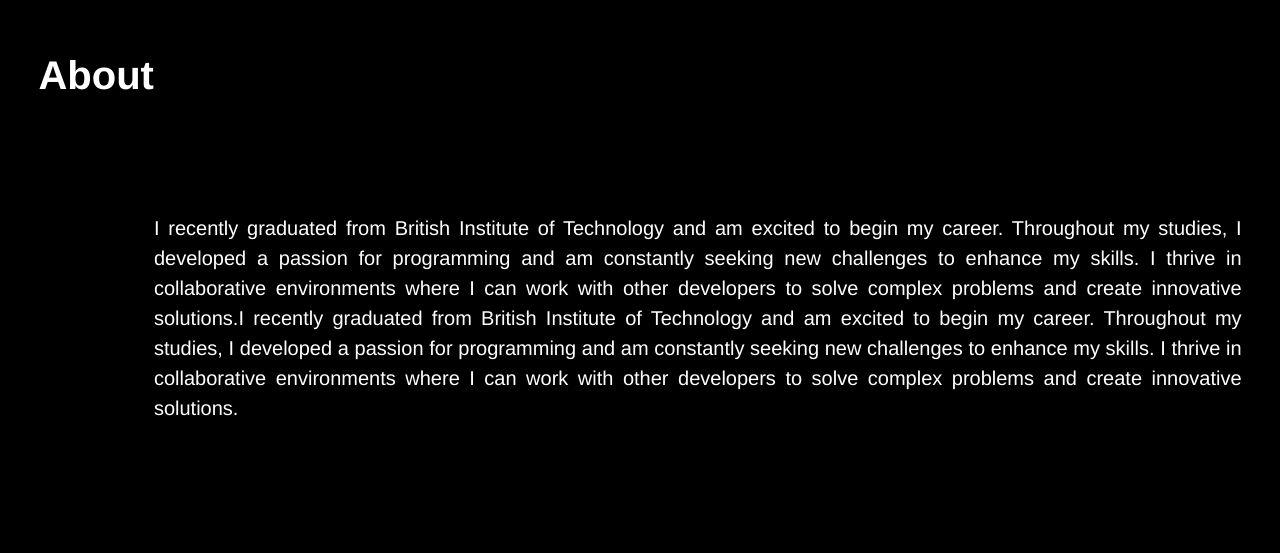
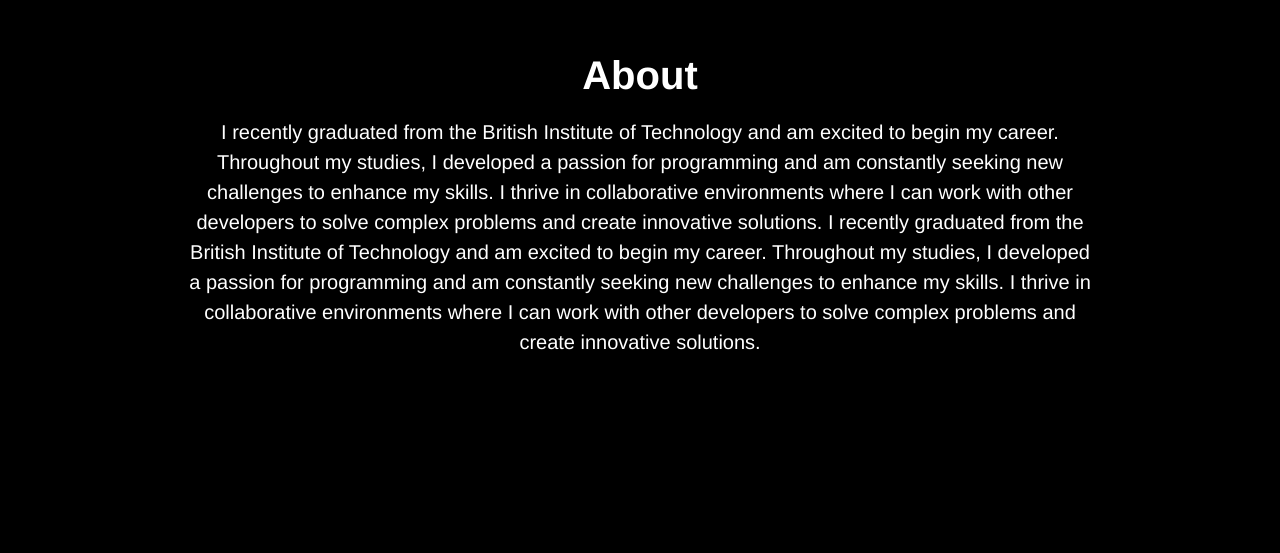
Before and after one commit to IvanRoussev/ivanroussev.com, a React (Create React App) app: page / in a window 1280 px wide. Shown: the part 807-1360 px from the top of the page. Built offline with nearby package versions, Linux system fonts and the light colour scheme.

Commit message:
formatted the about section

```diff
--- a/public/index.html
+++ b/public/index.html
@@ -24,7 +24,7 @@
       work correctly both with client-side routing and a non-root public URL.
       Learn how to configure a non-root public URL by running `npm run build`.
     -->
-    <title>React App</title>
+    <title>Ivan Roussev</title>
   </head>
   <body>
     <noscript>You need to enable JavaScript to run this app.</noscript>
--- a/src/App.css
+++ b/src/App.css
@@ -1,9 +1,15 @@
+:root {
+  --main-bg-color: #000000;
+  --orange-text-color: #cf5c36;
+  --beige-text-color: #efc88b;
+}
+
 html,
 body {
   margin: 0;
   padding: 0;
   width: 100%;
-  background-color: black;
+  background-color: var(--main-bg-color);
   color: #fff;
 }
 
@@ -97,12 +103,17 @@
   border-radius: 20px;
 }
 
+.software-engineer-title {
+  /* color: var(--orange-text-color); */
+}
+
 .titles {
   margin: 200px auto auto 100px;
 }
 
 .title-name {
   font-size: 75px;
+  /* color: var(--beige-text-color); */
 }
 
 .main-home {
@@ -122,12 +133,33 @@
   padding-top: 20vh;
 }
 
-.about-content {
+.about {
+  margin-top: 30rem;
+  margin-bottom: 10rem;
   display: flex;
-  flex-direction: column;
+  justify-content: center;
 }
 
-.content div {
+.about-class {
+  margin-bottom: 10rem;
+  display: flex;
+  justify-content: center;
+}
+
+.about-content {
+  text-align: center;
+  padding-left: 150px;
+  padding-right: 150px;
+}
+
+.projects {
+  margin-top: 10rem;
+  margin-bottom: 10rem;
+  display: flex;
+  justify-content: center;
+}
+
+.contact {
   margin-top: 10rem;
   margin-bottom: 10rem;
   display: flex;
--- a/src/components/About.js
+++ b/src/components/About.js
@@ -1,18 +1,18 @@
 function About() {
   return (
-    <div className='about' id='about'>
-      <h1>About</h1>
+    <div className='about-class' id='about'>
       <div className='about-content'>
+        <h1>About</h1>
         <p>
-          I recently graduated from British Institute of Technology and am
+          I recently graduated from the British Institute of Technology and am
           excited to begin my career. Throughout my studies, I developed a
           passion for programming and am constantly seeking new challenges to
           enhance my skills. I thrive in collaborative environments where I can
           work with other developers to solve complex problems and create
-          innovative solutions.I recently graduated from British Institute of
-          Technology and am excited to begin my career. Throughout my studies, I
-          developed a passion for programming and am constantly seeking new
-          challenges to enhance my skills. I thrive in collaborative
+          innovative solutions. I recently graduated from the British Institute
+          of Technology and am excited to begin my career. Throughout my
+          studies, I developed a passion for programming and am constantly
+          seeking new challenges to enhance my skills. I thrive in collaborative
           environments where I can work with other developers to solve complex
           problems and create innovative solutions.
         </p>
--- a/src/components/Home.js
+++ b/src/components/Home.js
@@ -15,7 +15,7 @@
             />
           </div>
           <div className='titles'>
-            <h1 className='title-name'>{'Ivan Roussev'}</h1>
+            <h1 className='title-name'>Ivan Roussev</h1>
             <h1 className='software-engineer-title'>
               {'<Software Engineer />'}
             </h1>
```
